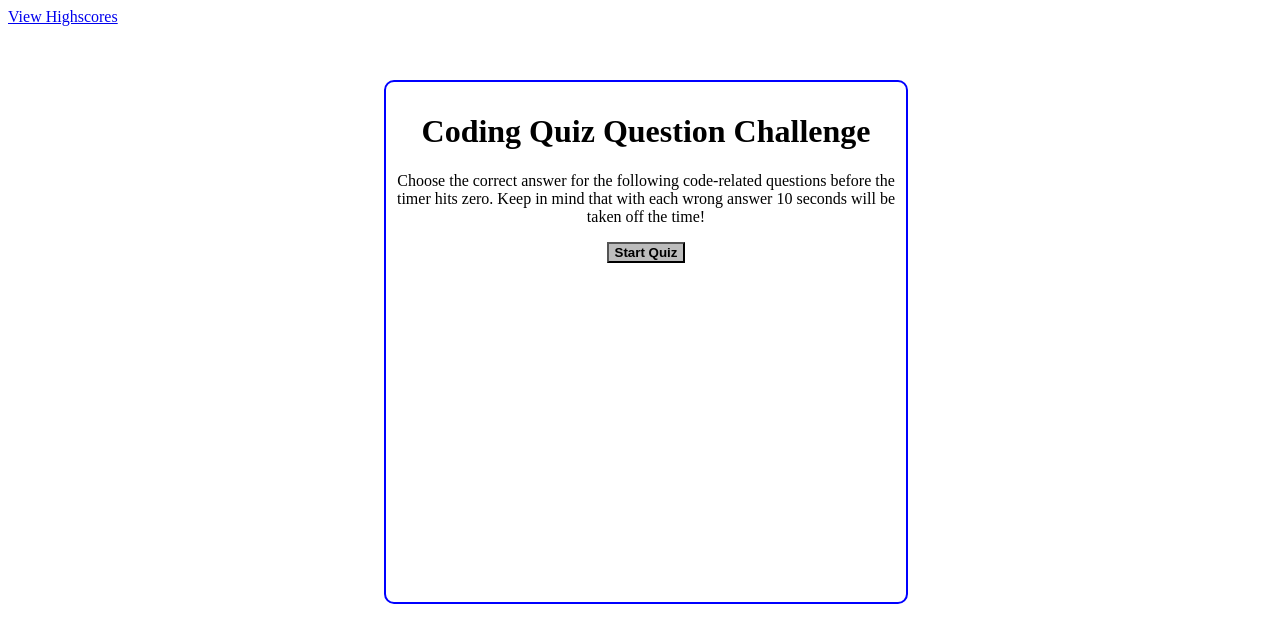
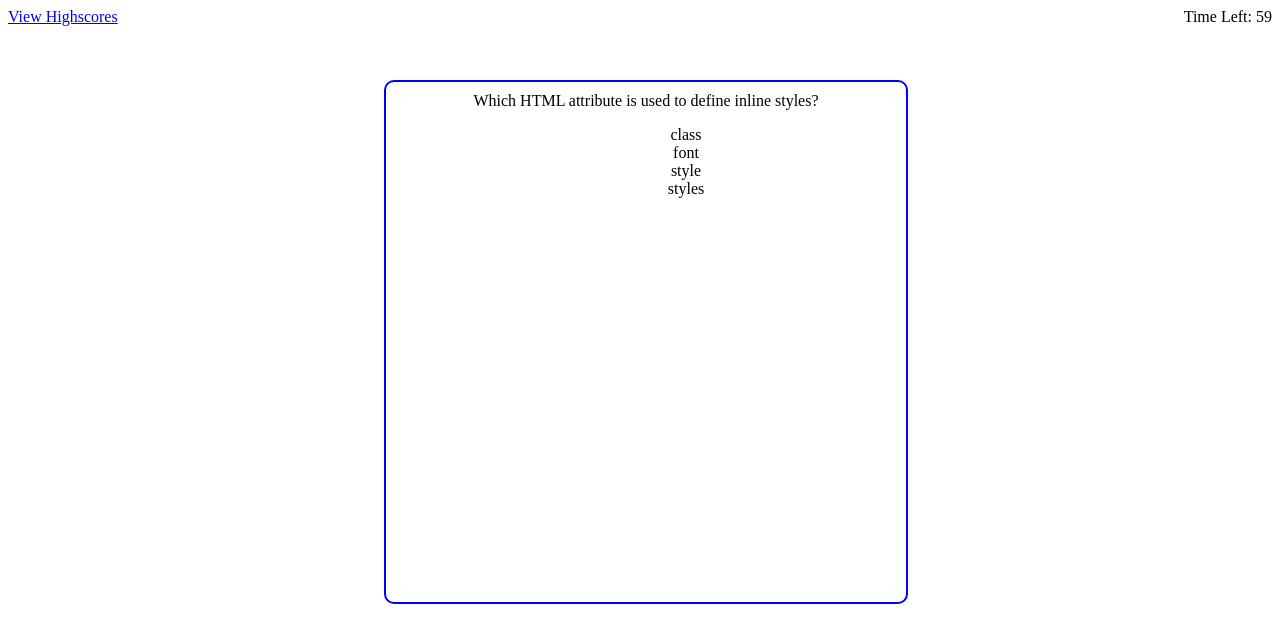
Before and after one commit to cbursch13/Question-Quiz, a plain HTML site: page index.html in a window 1280 px wide. Both pictures are taken after a click on the button "Start Quiz". Drawn offline with Linux system fonts and the light colour scheme.

Commit message:
updated timer to show message when it hits zero and appended questions to html once start button is clicked

```diff
--- a/Questions.js
+++ b/Questions.js
@@ -1,34 +1,33 @@
 //A bank of questions in an array with object for the questions
 var questions = [
     {
-        title: "Which HTML attribute is used to define inline styles?";
-        choices: ["class", "font", "style", "styles"];
-        answer: "style"
-
-    },
-    {
-        title: "Which property is used to create rounded corners for an element?";
-        choices: ["border-style", "border-radius", "border-width ", "border-color "];
+        title: "Which HTML attribute is used to define inline styles?",
+        choices: ["class", "font", "style", "styles"],
         answer: "style"
     },
     {
-        title: "How do you select all <a> elements within an <div> element using CSS? ";
-        choices: ["div + a", "a > div", "div a", "a div"];
+        title: "Which property is used to create rounded corners for an element?",
+        choices: ["border-style", "border-radius", "border-width ", "border-color "],
+        answer: "style"
+    },
+    {
+        title: "How do you select all <a> elements within an <div> element using CSS? ",
+        choices: ["div + a", "a > div", "div a", "a div"],
         answer: "div a"
     },
     {
-        title: "String values must be enclosed within ____ when being assigned to variables.";
-        choices: ["commas", "curly brackets", "quotes", "parenthesis"];
+        title: "String values must be enclosed within ____ when being assigned to variables.",
+        choices: ["commas", "curly brackets", "quotes", "parenthesis"],
         answer: "quotes"
     },
     {
-        title: "Where do you source the JavaScript file in your html file";
-        choices: ["side", "top", "inside", "bottom"];
+        title: "Where do you source the JavaScript file in your html file",
+        choices: ["side", "top", "inside", "bottom"],
         answer: "bottom"
     },
     {
-        title: "What is the full form of the acronym CSS?";
-        choices: ["Creative Style Sheets", "Cascading Style Sheets", "Colorful Style Sheets", "Computer Style Sheets"];
+        title: "What is the full form of the acronym CSS?",
+        choices: ["Creative Style Sheets", "Cascading Style Sheets", "Colorful Style Sheets", "Computer Style Sheets"],
         answer: "Cascading Style Sheets"
     },
 
@@ -46,7 +45,7 @@ var container = document.querySelector("#container");
 
 
 //Seconds left is 10 seconds per question
-var Secondsleft = 60;
+var Secondsleft = 61;
 //Interval start time
 var Intervalstart = 0;
 //Penalty for questions wrong
@@ -61,25 +60,51 @@ timer.addEventListener("click", function () {
         Secondsleft--;
         currentTime.textContent = "Time Left: " + Secondsleft;
 
-        if (Seconds<=0) {
+        if (Secondsleft<=0) {
             clearInterval(Intervalstart);
-            allDone();
+            //Add All done Message function
             currentTime.textContent = "Time's up!!!!";
          }
         }, 1000);
     }
-    render(questionIndex);
+    loadquestion(questionIndex);
 });
 
 //Loads question array to the questionsDiv
 function loadquestion (questionIndex) {
-    questionsDiv.innerHTML = " ";
-    ulCreate.innerHTML = " ";
-
-    for (var i = 0; i< questions.length; i++) {
+//Clears existing data & start message
+    questionsDiv.innerHTML = "";
+    ulCreate.innerHTML = "";
+//Adds questions to html with for loop
+    for (var i = 0; i < questions.length; i++) {
         var userQuestion = questions[questionIndex].title;
         var userChoices = questions[questionIndex].choices;
         questionsDiv.textContent = userQuestion;
     }
+//Adds question choices to html
+    userChoices.forEach(function (newItem) {
+        var listItem = document.createElement("ul");
+        listItem.textContent = newItem;
+        questionsDiv.appendChild(ulCreate);
+        ulCreate.appendChild(listItem);
+        listItem.addEventListener("click",(compare));
+        })
+}
+//Compares user event with correct question answer
+function compare(event) {
+    var element = event.target;
+    if (element.matches("ul")) {
+         var createDiv = document.createElement("div");
+         createDiv.setAttribute("id", "createDiv");
+
+         if(element.textContent == questions[questionIndex].answer) {
+            score++;
+            createDiv.textContent = "Correct! The answer is:  " + questions[questionIndex].answer;
+
+         } else {
+            Secondsleft = Secondsleft - penalty;
+            createDiv.textContent = "Wrong! The correct answer is:  " + questions[questionIndex].answer;
+         }
+            }
 
 }
--- a/index.html
+++ b/index.html
@@ -13,20 +13,22 @@
   <body>
     <!-- Link to highscores-->
     <a href="HighScores.html">View Highscores</a>
+    <!-- Div for the timer-->
+    <div id="currentTime"></div>
     <!-- Container for the main page-->
     <div id="container">
-        <!-- Div for the timer-->
-        <div id="currentTime"></div>
         <!-- Div for the Question content-->
-        <div id="questionsDiv"></div>
+        <div id="questionsDiv">
             <h1>Coding Quiz Question Challenge</h1>
             <p>Choose the correct answer for the following code-related questions before the timer hits zero. Keep in mind that
-                with each wrong answer 10 seconds will be taken off the time!
+                with each wrong answer 5 seconds will be taken off the time!
             </p>
             <ul id="choicesUl"></ul>
             <!-- Buttons -->
             <button id="startTime">Start Quiz</button>
     </div>
-
+    <!-- JavaScript Link-->
+    <script src= "Questions.js"></script>
 
   </body>
+</html>
```
